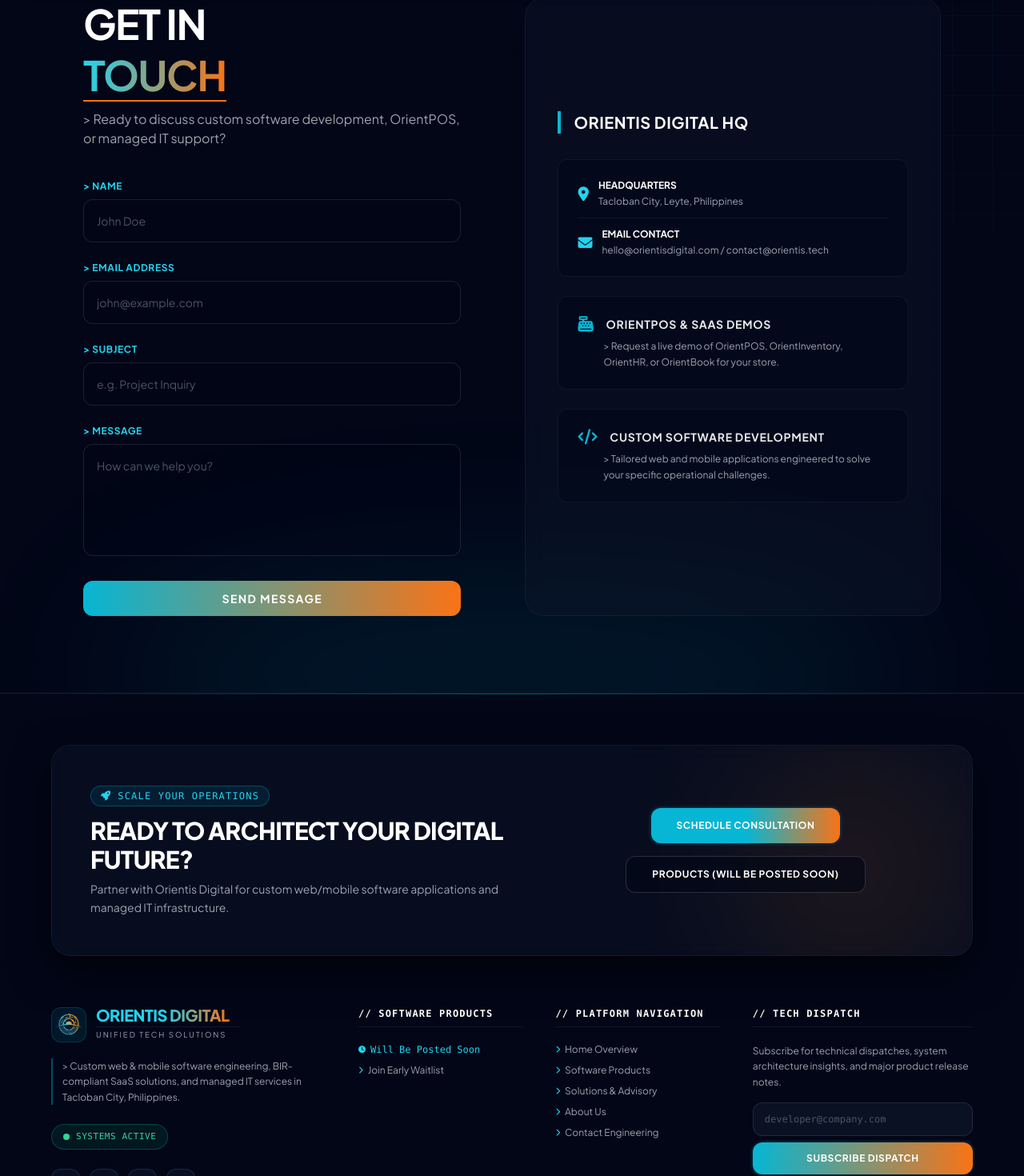
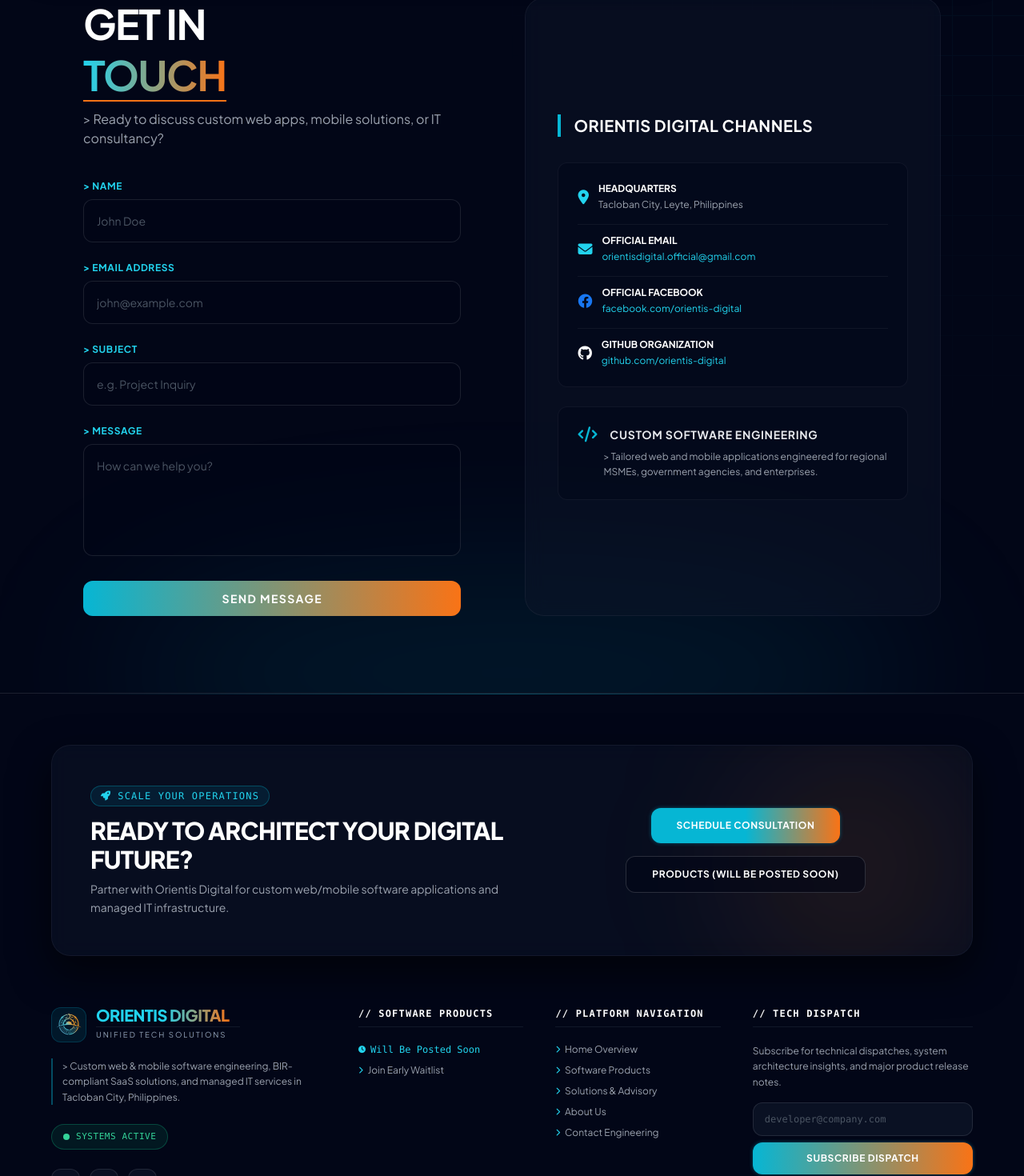
Before and after one commit to orientis-digital/website-react, a React (Vite) app: page /contact in a window 1280 px wide. Shown: the part 131-1601 px from the top of the page at 80% size. Built offline with nearby package versions, Linux system fonts and the light colour scheme.

Commit message:
Update official social links and email: GitHub, Facebook, and Gmail

```diff
--- a/src/components/Footer.jsx
+++ b/src/components/Footer.jsx
@@ -100,7 +100,16 @@
             {/* Social Icons */}
             <div className="flex gap-3">
               <a
-                href="https://github.com"
+                href="https://facebook.com/orientis-digital"
+                target="_blank"
+                rel="noreferrer"
+                className="w-9 h-9 rounded-xl border border-white/10 bg-tech-gray/60 flex items-center justify-center text-gray-400 hover:text-[#1877F2] hover:border-[#1877F2] hover:bg-[#1877F2]/10 transition-all group"
+                aria-label="Facebook"
+              >
+                <i className="fa-brands fa-facebook-f group-hover:scale-110 transition-transform"></i>
+              </a>
+              <a
+                href="https://github.com/orientis-digital"
                 target="_blank"
                 rel="noreferrer"
                 className="w-9 h-9 rounded-xl border border-white/10 bg-tech-gray/60 flex items-center justify-center text-gray-400 hover:text-white hover:border-tech-sky hover:bg-tech-blue/10 transition-all group"
@@ -109,26 +118,8 @@
                 <i className="fa-brands fa-github group-hover:scale-110 transition-transform"></i>
               </a>
               <a
-                href="https://linkedin.com"
-                target="_blank"
-                rel="noreferrer"
-                className="w-9 h-9 rounded-xl border border-white/10 bg-tech-gray/60 flex items-center justify-center text-gray-400 hover:text-white hover:border-tech-sky hover:bg-tech-blue/10 transition-all group"
-                aria-label="LinkedIn"
-              >
-                <i className="fa-brands fa-linkedin-in group-hover:scale-110 transition-transform"></i>
-              </a>
-              <a
-                href="https://twitter.com"
-                target="_blank"
-                rel="noreferrer"
-                className="w-9 h-9 rounded-xl border border-white/10 bg-tech-gray/60 flex items-center justify-center text-gray-400 hover:text-white hover:border-tech-sky hover:bg-tech-blue/10 transition-all group"
-                aria-label="Twitter/X"
-              >
-                <i className="fa-brands fa-x-twitter group-hover:scale-110 transition-transform"></i>
-              </a>
-              <a
-                href="mailto:contact@orientis.tech"
-                className="w-9 h-9 rounded-xl border border-white/10 bg-tech-gray/60 flex items-center justify-center text-gray-400 hover:text-white hover:border-tech-sky hover:bg-tech-blue/10 transition-all group"
+                href="mailto:orientisdigital.official@gmail.com"
+                className="w-9 h-9 rounded-xl border border-white/10 bg-tech-gray/60 flex items-center justify-center text-gray-400 hover:text-tech-sky hover:border-tech-sky hover:bg-tech-blue/10 transition-all group"
                 aria-label="Email"
               >
                 <i className="fa-solid fa-envelope group-hover:scale-110 transition-transform"></i>
--- a/src/pages/company/Contact.jsx
+++ b/src/pages/company/Contact.jsx
@@ -30,22 +30,22 @@
               </span>
             </h1>
             <p className="text-gray-400 text-sm md:text-base font-sans mb-10">
-              &gt; Ready to discuss custom software development, OrientPOS, or managed IT support?
+              &gt; Ready to discuss custom web apps, mobile solutions, or IT consultancy?
             </p>
 
             <ContactForm />
           </div>
 
-          {/* Right Column: HQ & Capabilities Sidebar */}
+          {/* Right Column: HQ & Official Channels */}
           <div className="glass-panel p-6 md:p-10 rounded-3xl hover:border-tech-blue/30 transition-all duration-300 relative flex flex-col justify-center gap-6 mt-10 lg:mt-0 group fade-in-right">
             <div className="absolute top-0 left-0 w-full h-[1px] bg-gradient-to-r from-transparent via-tech-blue to-transparent opacity-30"></div>
 
             <h2 className="text-xl font-bold text-white border-l-4 border-tech-blue pl-4 mb-2 uppercase tracking-wide">
-              Orientis Digital HQ
+              Orientis Digital Channels
             </h2>
 
             {/* HQ Info */}
-            <div className="bg-tech-black/40 border border-white/5 p-6 rounded-xl space-y-3 font-sans text-sm text-gray-300">
+            <div className="bg-tech-black/40 border border-white/5 p-6 rounded-xl space-y-4 font-sans text-sm text-gray-300">
               <div className="flex items-center gap-3">
                 <i className="fa-solid fa-location-dot text-tech-sky text-lg"></i>
                 <div>
@@ -53,11 +53,47 @@
                   <span className="text-xs text-gray-400">Tacloban City, Leyte, Philippines</span>
                 </div>
               </div>
+
               <div className="flex items-center gap-3 border-t border-white/5 pt-3">
                 <i className="fa-solid fa-envelope text-tech-sky text-lg"></i>
                 <div>
-                  <span className="block font-bold text-white uppercase text-xs">Email Contact</span>
-                  <span className="text-xs text-gray-400">hello@orientisdigital.com / contact@orientis.tech</span>
+                  <span className="block font-bold text-white uppercase text-xs">Official Email</span>
+                  <a
+                    href="mailto:orientisdigital.official@gmail.com"
+                    className="text-xs text-tech-sky hover:underline"
+                  >
+                    orientisdigital.official@gmail.com
+                  </a>
+                </div>
+              </div>
+
+              <div className="flex items-center gap-3 border-t border-white/5 pt-3">
+                <i className="fa-brands fa-facebook text-[#1877F2] text-lg"></i>
+                <div>
+                  <span className="block font-bold text-white uppercase text-xs">Official Facebook</span>
+                  <a
+                    href="https://facebook.com/orientis-digital"
+                    target="_blank"
+                    rel="noreferrer"
+                    className="text-xs text-tech-sky hover:underline"
+                  >
+                    facebook.com/orientis-digital
+                  </a>
+                </div>
+              </div>
+
+              <div className="flex items-center gap-3 border-t border-white/5 pt-3">
+                <i className="fa-brands fa-github text-white text-lg"></i>
+                <div>
+                  <span className="block font-bold text-white uppercase text-xs">GitHub Organization</span>
+                  <a
+                    href="https://github.com/orientis-digital"
+                    target="_blank"
+                    rel="noreferrer"
+                    className="text-xs text-tech-sky hover:underline"
+                  >
+                    github.com/orientis-digital
+                  </a>
                 </div>
               </div>
             </div>
@@ -65,25 +101,13 @@
             {/* Service Pillars */}
             <div className="bg-tech-black/40 border border-white/5 p-6 relative overflow-hidden group/item hover:border-tech-blue/30 transition-all duration-300 rounded-xl">
               <div className="flex items-center gap-4 mb-2 text-white">
-                <i className="fa-solid fa-cash-register text-[1.2rem] text-tech-blue"></i>
+                <i className="fa-solid fa-code text-[1.2rem] text-tech-blue"></i>
                 <h3 className="font-bold text-sm uppercase tracking-wider text-gray-200">
-                  OrientPOS &amp; SaaS Demos
+                  Custom Software Engineering
                 </h3>
               </div>
               <p className="text-gray-400 text-xs font-sans leading-relaxed pl-8">
-                &gt; Request a live demo of OrientPOS, OrientInventory, OrientHR, or OrientBook for your store.
-              </p>
-            </div>
-
-            <div className="bg-tech-black/40 border border-white/5 p-6 relative overflow-hidden group/item hover:border-tech-blue/30 transition-all duration-300 rounded-xl">
-              <div className="flex items-center gap-4 mb-2 text-white">
-                <i className="fa-solid fa-code text-[1.2rem] text-tech-blue"></i>
-                <h3 className="font-bold text-sm uppercase tracking-wider text-gray-200">
-                  Custom Software Development
-                </h3>
-              </div>
-              <p className="text-gray-400 text-xs font-sans leading-relaxed pl-8">
-                &gt; Tailored web and mobile applications engineered to solve your specific operational challenges.
+                &gt; Tailored web and mobile applications engineered for regional MSMEs, government agencies, and enterprises.
               </p>
             </div>
           </div>
```
